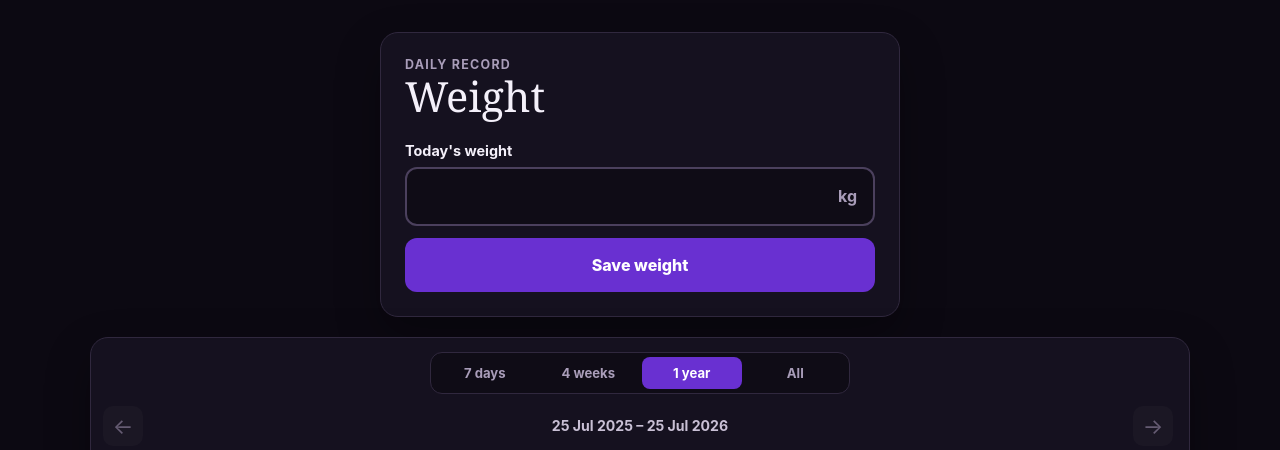
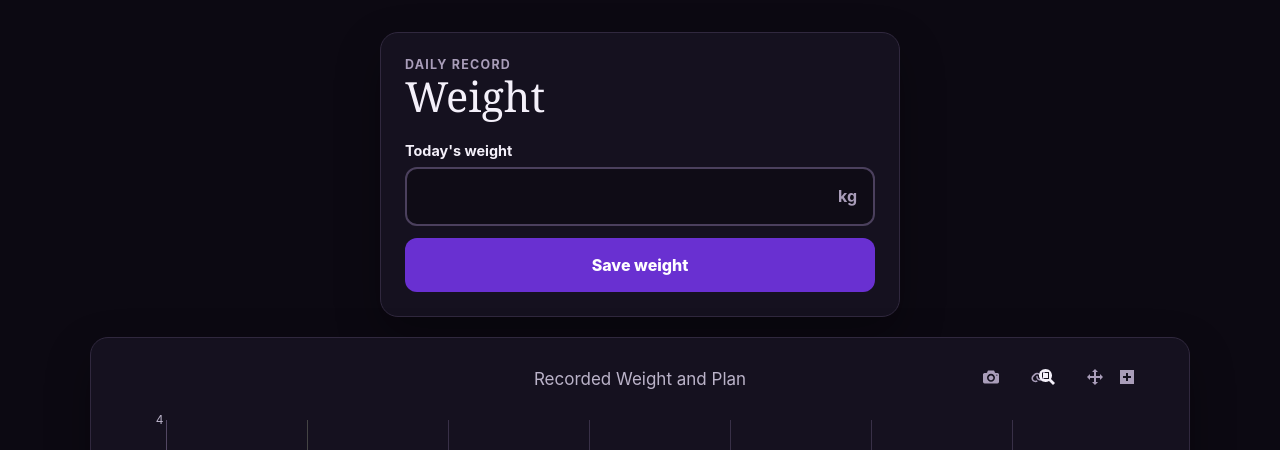
Before and after one commit to nielsSkov/lifestyle-book, a Flask app: page / in a window 1280 px wide. Shown: the top 450 px of the page. Run offline with Flask 3, Linux system fonts and the light colour scheme.

Commit message:
Replace PNG graph with interactive Plotly

```diff
--- a/app.py
+++ b/app.py
@@ -1,59 +1,39 @@
-import io
 from datetime import datetime
+from importlib.metadata import version
 from pathlib import Path
 from zoneinfo import ZoneInfo
 
-from flask import Flask, redirect, render_template, request, send_file, url_for
-from matplotlib.backends.backend_agg import FigureCanvasAgg
+from flask import Flask, Response, redirect, render_template, request, url_for
 
+from interactive_plot import PLOTLY_CONFIG, build_interactive_figure, plotly_javascript
 from weight_data import parse_weight, read_series, store_weight
-from weight_plot import build_figure, period_bounds
 
 BASE_DIR = Path(__file__).parent
 WEIGHT_CSV = BASE_DIR / "weight.csv"
 PLAN_CSV = BASE_DIR / "plan.csv"
 COPENHAGEN = ZoneInfo("Europe/Copenhagen")
+PLOTLY_VERSION = version("plotly")
 
 app = Flask(__name__)
-
-
-def get_period():
-    try:
-        return max(0, min(int(request.args.get("period", 0)), 100))
-    except ValueError:
-        return 0
-
-
-def get_window():
-    window = request.args.get("window", "1y")
-    return window if window in ("7d", "4w", "1y", "all") else "1y"
 
 
 @app.get("/")
 def index():
     dates, weights = read_series(WEIGHT_CSV)
-    plan_dates, _ = read_series(PLAN_CSV)
-    all_dates = dates + plan_dates
-    period = get_period()
-    window = get_window()
-    today = datetime.now(COPENHAGEN).date()
-    period_start, period_end = period_bounds(window, period, all_dates, today)
+    plan_dates, plan = read_series(PLAN_CSV)
     latest = None
     if dates:
         latest = {"date": dates[-1], "weight": weights[-1]}
 
-    versions = [path.stat().st_mtime_ns for path in (WEIGHT_CSV, PLAN_CSV) if path.exists()]
+    figure = build_interactive_figure(dates, weights, plan_dates, plan)
     return render_template(
         "index.html",
         latest=latest,
         saved=request.args.get("saved"),
         error=request.args.get("error"),
-        graph_version=max(versions, default=0),
-        period=period,
-        window=window,
-        period_start=period_start,
-        period_end=period_end,
-        can_go_back=window != "all" and bool(all_dates and min(all_dates) < period_start),
+        graph_json=figure.to_json(),
+        plotly_config=PLOTLY_CONFIG,
+        plotly_version=PLOTLY_VERSION,
     )
 
 
@@ -67,28 +47,13 @@ def save_weight():
     return redirect(url_for("index", saved=format(weight, "f")))
 
 
-@app.get("/plot.png")
-def plot():
-    weight_dates, weights = read_series(WEIGHT_CSV)
-    plan_dates, plan = read_series(PLAN_CSV)
-    window = get_window()
-    mobile = request.args.get("mobile") == "1"
-    today = datetime.now(COPENHAGEN).date()
-    period_start, period_end = period_bounds(window, get_period(), weight_dates + plan_dates, today)
-    figure = build_figure(
-        weight_dates,
-        weights,
-        plan_dates,
-        plan,
-        period_start,
-        period_end,
-        mobile,
+@app.get("/plotly.min.js")
+def plotly_runtime():
+    return Response(
+        plotly_javascript(),
+        mimetype="text/javascript",
+        headers={"Cache-Control": "public, max-age=31536000, immutable"},
     )
-
-    image = io.BytesIO()
-    FigureCanvasAgg(figure).print_png(image)
-    image.seek(0)
-    return send_file(image, mimetype="image/png", max_age=0)
 
 
 if __name__ == "__main__":
--- a/interactive_plot.py
+++ b/interactive_plot.py
@@ -7,6 +7,7 @@ from plotly.offline import get_plotlyjs
 
 PLOTLY_CONFIG: dict[str, object] = {
     "displaylogo": False,
+    "displayModeBar": True,
     "responsive": True,
     "scrollZoom": True,
 }
@@ -73,6 +74,8 @@ def build_interactive_figure(
         )
 
     figure.update_layout(
+        template="none",
+        autosize=True,
         title={"text": "Recorded Weight and Plan", "x": 0.5},
         paper_bgcolor="#15111f",
         plot_bgcolor="#15111f",
@@ -81,6 +84,16 @@ def build_interactive_figure(
             "family": 'Inter, ui-sans-serif, system-ui, "Segoe UI", sans-serif',
         },
         hovermode="x unified",
+        hoverlabel={
+            "bgcolor": "#2c2340",
+            "bordercolor": "#524762",
+            "font": {"color": "#f4f0fa"},
+        },
+        modebar={
+            "bgcolor": "rgba(0, 0, 0, 0)",
+            "color": "#a99db9",
+            "activecolor": "#f4f0fa",
+        },
         uirevision="weight-tracker",
         margin={"l": 64, "r": 24, "t": 70, "b": 48},
         legend={
--- a/static/style.css
+++ b/static/style.css
@@ -148,92 +148,15 @@ button {
   overflow: hidden;
 }
 
-.range-picker {
-  position: sticky;
-  left: 0;
-  display: grid;
-  grid-template-columns: repeat(4, 1fr);
-  gap: 4px;
-  width: min(100%, 420px);
-  margin: 2px auto 12px;
-  padding: 4px;
-  border: 1px solid #30283e;
-  border-radius: 12px;
-  background: #0f0c16;
-}
-
-.range-picker a {
-  padding: 8px 6px;
-  border-radius: 8px;
-  color: #a99db9;
-  font-size: 0.82rem;
-  font-weight: 750;
-  text-align: center;
-  text-decoration: none;
-}
-
-.range-picker a.active {
-  color: white;
-  background: #6930d1;
-}
-
-.graph-toolbar {
-  position: sticky;
-  left: 0;
-  display: grid;
-  grid-template-columns: 44px 1fr 44px;
-  align-items: center;
+#weight-plot {
   width: 100%;
-  margin-bottom: 4px;
-  text-align: center;
-}
-
-.graph-toolbar a,
-.graph-toolbar .disabled {
-  display: grid;
-  width: 40px;
-  height: 40px;
-  place-items: center;
-  border-radius: 10px;
-  color: #f4f0fa;
-  background: #2c2340;
-  font-size: 1.35rem;
-  text-decoration: none;
-}
-
-.graph-toolbar .disabled {
-  color: #655b72;
-  background: #1b1724;
-}
-
-.graph-toolbar strong {
-  color: #c9c0d5;
-  font-size: 0.88rem;
-}
-
-.graph-card picture,
-.graph-card img {
-  display: block;
-  width: 100%;
-}
-
-.graph-card img {
-  min-width: 0;
-  height: auto;
+  height: min(70vh, 680px);
+  min-height: 480px;
 }
 
 @media (hover: hover) and (pointer: fine) {
   button:hover {
     background: #7842df;
-  }
-
-  .range-picker a:hover {
-    color: #f4f0fa;
-    background: #2c2340;
-  }
-
-  .graph-toolbar a:hover {
-    background: #6930d1;
   }
 }
 
@@ -250,6 +173,12 @@ button {
 
   .graph-card {
     margin-inline: -10px;
+    padding: 4px;
     border-radius: 0;
   }
+
+  #weight-plot {
+    height: min(72vh, 560px);
+    min-height: 420px;
+  }
 }
--- a/templates/index.html
+++ b/templates/index.html
@@ -33,30 +33,14 @@
     </section>
 
     <section class="graph-card">
-      <nav class="range-picker" aria-label="Graph range">
-        <a href="{{ url_for('index', window='7d') }}" class="{{ 'active' if window == '7d' else '' }}">7 days</a>
-        <a href="{{ url_for('index', window='4w') }}" class="{{ 'active' if window == '4w' else '' }}">4 weeks</a>
-        <a href="{{ url_for('index', window='1y') }}" class="{{ 'active' if window == '1y' else '' }}">1 year</a>
-        <a href="{{ url_for('index', window='all') }}" class="{{ 'active' if window == 'all' else '' }}">All</a>
-      </nav>
-      <nav class="graph-toolbar" aria-label="Graph period">
-        {% if can_go_back %}
-          <a href="{{ url_for('index', window=window, period=period + 1) }}" aria-label="Show previous period">&larr;</a>
-        {% else %}
-          <span class="disabled" aria-hidden="true">&larr;</span>
-        {% endif %}
-        <strong>{{ period_start.strftime("%d %b %Y") }} &ndash; {{ period_end.strftime("%d %b %Y") }}</strong>
-        {% if period > 0 and window != 'all' %}
-          <a href="{{ url_for('index', window=window, period=period - 1) }}" aria-label="Show next period">&rarr;</a>
-        {% else %}
-          <span class="disabled" aria-hidden="true">&rarr;</span>
-        {% endif %}
-      </nav>
-      <picture>
-        <source media="(max-width: 600px)" srcset="{{ url_for('plot', window=window, period=period, mobile=1, v=graph_version) }}">
-        <img src="{{ url_for('plot', window=window, period=period, v=graph_version) }}" alt="Recorded weight and planned weight for the selected period">
-      </picture>
+      <div id="weight-plot" role="region" aria-label="Interactive recorded and planned weight chart"></div>
     </section>
   </main>
+  <script src="{{ url_for('plotly_runtime', v=plotly_version) }}"></script>
+  <script>
+    const weightFigure = {{ graph_json | safe }};
+    const plotlyConfig = {{ plotly_config | tojson }};
+    Plotly.newPlot("weight-plot", weightFigure.data, weightFigure.layout, plotlyConfig);
+  </script>
 </body>
 </html>
--- a/weight_plot.py
+++ b/weight_plot.py
@@ -1,34 +1,8 @@
 from collections.abc import Sequence
-from datetime import date, timedelta
+from datetime import date
 
 import matplotlib.dates as mdates
 from matplotlib.figure import Figure
-
-
-def shift_year(day: date, years: int) -> date:
-    try:
-        return day.replace(year=day.year + years)
-    except ValueError:
-        return day.replace(year=day.year + years, day=28)
-
-
-def period_bounds(
-    window: str,
-    period: int,
-    all_dates: Sequence[date] | None,
-    today: date,
-) -> tuple[date, date]:
-    if window == "all":
-        return (min(all_dates), max(all_dates)) if all_dates else (today - timedelta(days=1), today)
-    if window == "7d":
-        end = today - timedelta(days=7 * period)
-        return end - timedelta(days=6), end
-    if window == "4w":
-        end = today - timedelta(days=28 * period)
-        return end - timedelta(days=27), end
-
-    end = shift_year(today, -period)
-    return shift_year(end, -1), end
 
 
 def within_period(
```
Also changed, not shown: tests/test_app.py (added, +50 -0 lines), tests/test_interactive_plot.py (+4 -0 lines), tests/test_weight_plot.py (+1 -13 lines), README.md.
